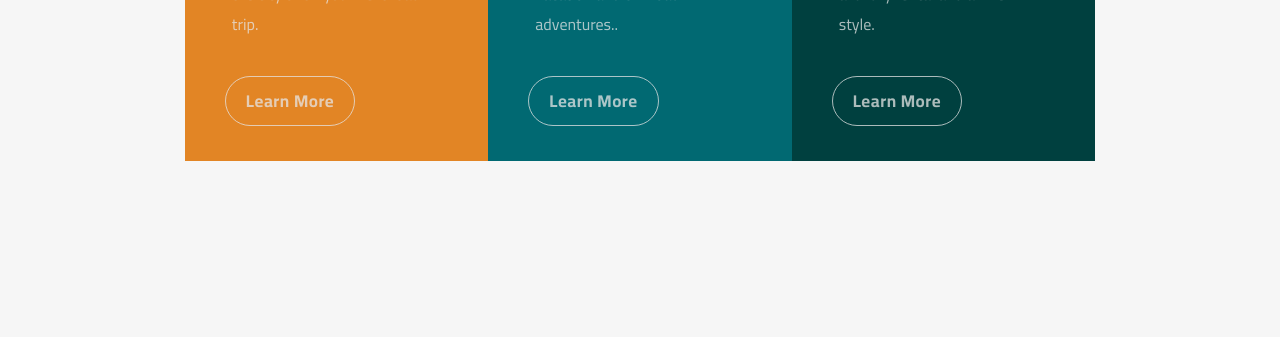
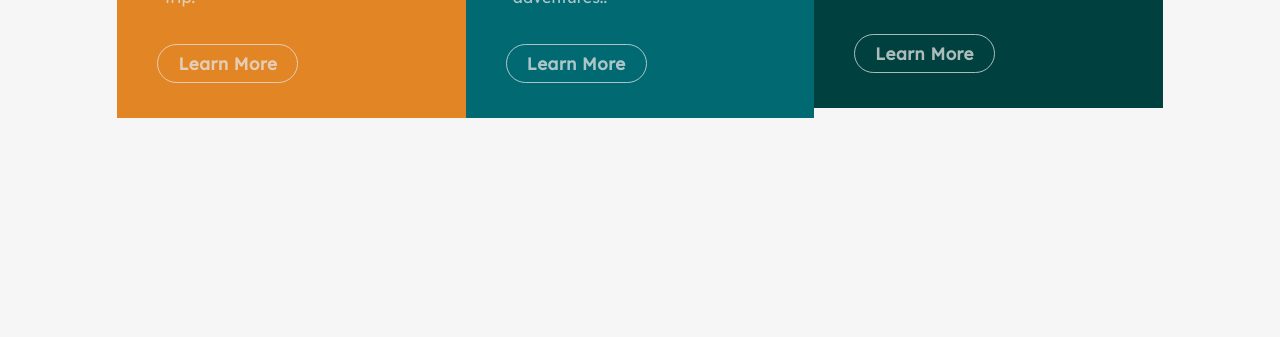
Before and after one commit to ZaHoussam/First-challange-front-end-mentor, a plain HTML site: page index.html in a window 1280 px wide. Shown: the part 463-800 px from the top of the page. Drawn offline with Linux system fonts and the light colour scheme.

Commit message:
update Css File

```diff
--- a/css/style.css
+++ b/css/style.css
@@ -1,10 +1,10 @@
-@import url('https://fonts.googleapis.com/css2?family=Cairo:wght@300;400;500;700;800&display=swap');
+@import url('https://fonts.googleapis.com/css2?family=Lexend+Deca&display=swap');
 
 * {
     margin: 0;
     padding: 0;
     box-sizing: border-box;
-    font-family: 'Cairo', sans-serif;
+    font-family: 'Lexend Deca', sans-serif;
 }
 
 body {
```
